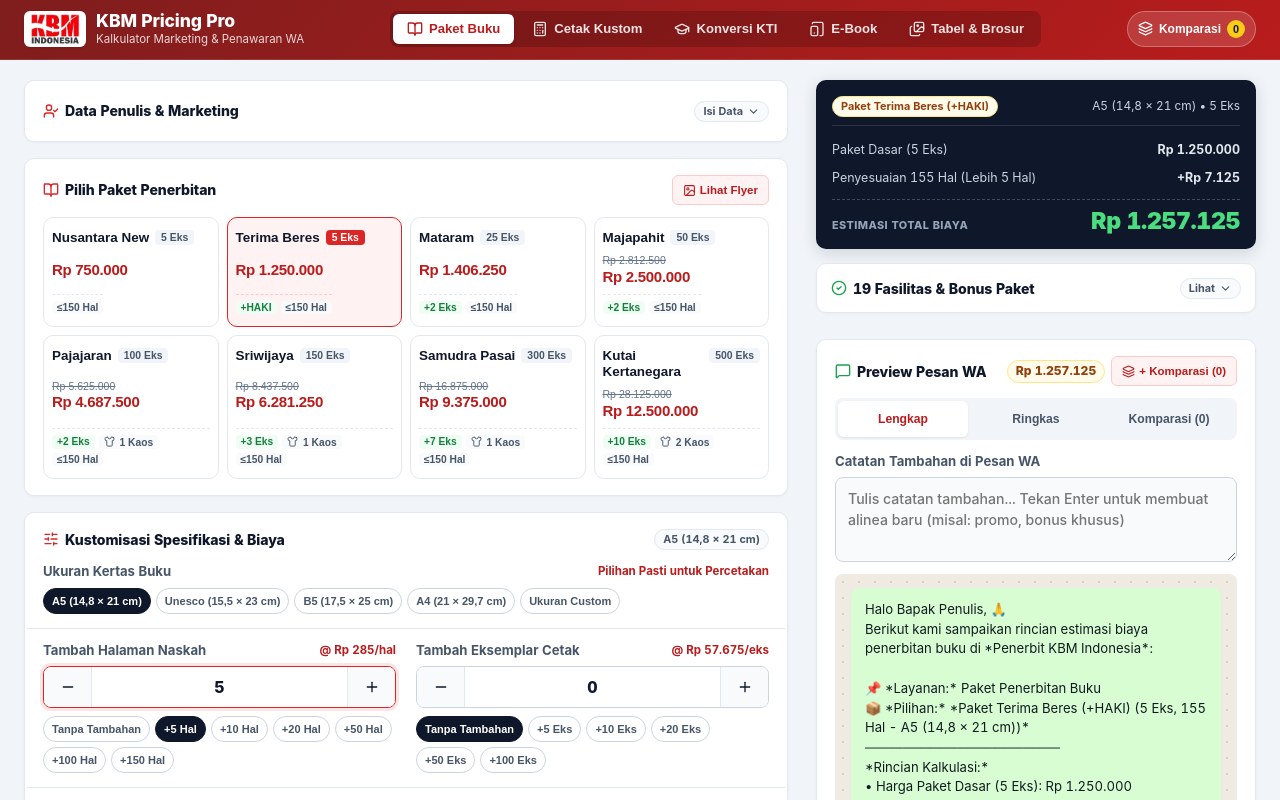
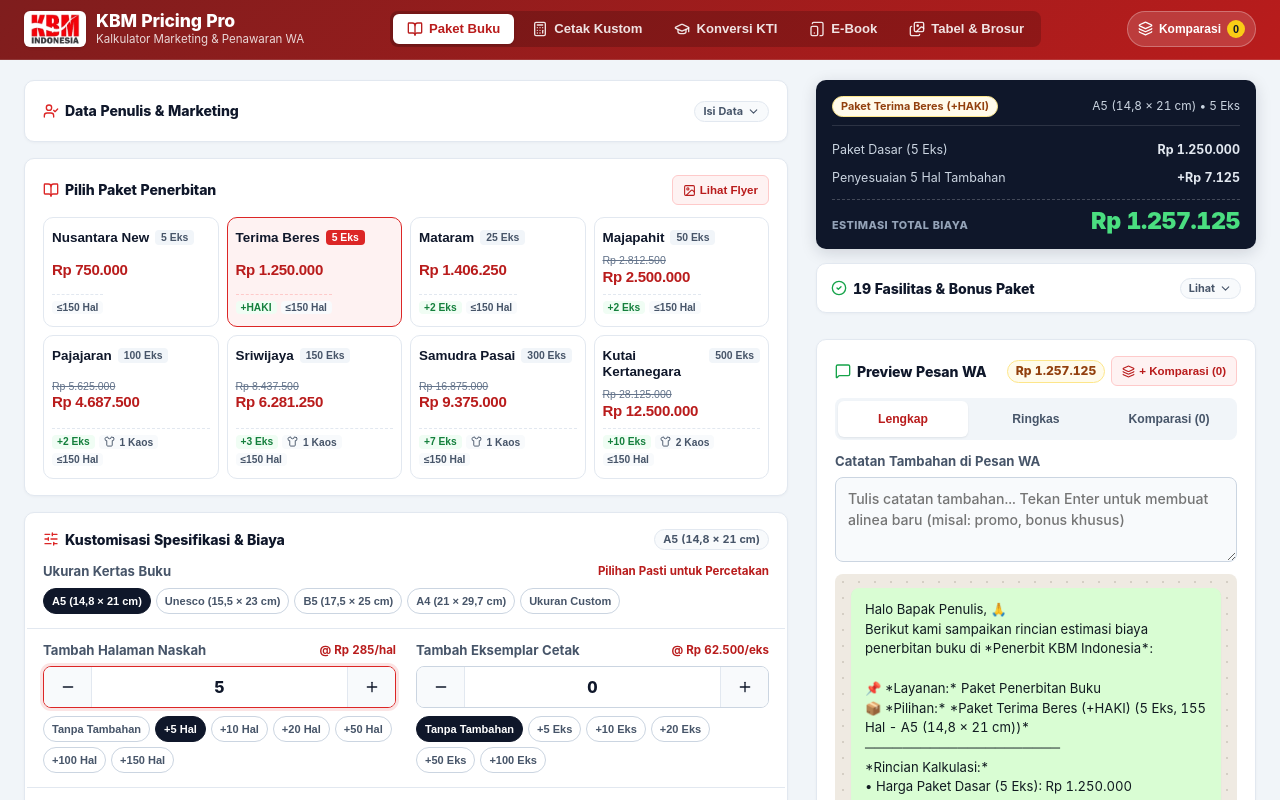
Before and after one commit to rasyiqi-code/KBMPricing-Memo, a Vue app: page / in a window 1280 px wide. Both pictures are taken after a click on the button 371 px from the left and 686 px from the top of the page. Shown: the top 800 px of the page. Built offline with nearby package versions, Linux system fonts and the light colour scheme.

Commit message:
fix(pricing): simplify extra pages text and align extra copies unit price to official price table

```diff
--- a/src/components/SummaryInvoice.vue
+++ b/src/components/SummaryInvoice.vue
@@ -37,7 +37,7 @@ const {
 
       <div v-if="pkgCalculation.totalExtraPageCost > 0" class="summary-row">
         <span class="summary-row-label">
-          Penyesuaian {{ pkgCalculation.actualPages }} Hal (Lebih {{ pkgCalculation.extraPages }} Hal)
+          Penyesuaian {{ pkgCalculation.extraPages }} Hal Tambahan
         </span>
         <span class="summary-row-val">+{{ formatRupiah(pkgCalculation.totalExtraPageCost) }}</span>
       </div>
--- a/src/composables/usePricingStore.js
+++ b/src/composables/usePricingStore.js
@@ -110,15 +110,8 @@ const pkgCalculation = computed(() => {
     totalExtraPageCost = extraPageCostPerBook * pkg.copies
   }
 
-  // Unit price for extra copies
-  let unitPriceExtraCopy = 0
-  if (isNusantaraOrTerimaBeres) {
-    const ratePerPage = paperCategory === 'A4' ? 450 : 285
-    const base150Unit = base150Tier.prices[qtyTier.colIndex]
-    unitPriceExtraCopy = base150Unit + extraPages * ratePerPage
-  } else {
-    unitPriceExtraCopy = pageTier.prices[qtyTier.colIndex] + pageTier.extraCostPerBook
-  }
+  // Unit price for extra copies (sesuai tabel daftar harga terbit buku)
+  const unitPriceExtraCopy = pageTier.prices[qtyTier.colIndex] + pageTier.extraCostPerBook
   const extraCopiesCount = Math.max(0, Number(pkgExtraCopies.value) || 0)
   const totalExtraCopiesCost = extraCopiesCount * unitPriceExtraCopy
 
@@ -488,11 +481,7 @@ function getActiveItemSummary() {
         `Harga Paket Dasar (${c.pkg.copies} Eks${c.pkg.bonusCopies ? ` + Bonus ${c.pkg.bonusCopies} Eks` : ''}): ${formatRupiah(c.pkg.price)}`,
         `Spesifikasi Ukuran Kertas: ${c.paperLabel}`,
         ...(c.totalExtraPageCost > 0
-          ? [
-              c.pkg.id === 'nusantara_new' || c.pkg.id === 'terima_beres'
-                ? `Penyesuaian ${c.extraPages} Hal Tambahan (@ ${formatRupiah(c.paperCategory === 'A4' ? 450 : 285)} × 5 eks): +${formatRupiah(c.totalExtraPageCost)}`
-                : `Penyesuaian ${c.actualPages} Hal (${c.pageTierLabel}): +${formatRupiah(c.totalExtraPageCost)}`
-            ]
+          ? [`Penyesuaian ${c.extraPages} Hal Tambahan: +${formatRupiah(c.totalExtraPageCost)}`]
           : []),
         ...(c.extraCopiesCount > 0
           ? [`Tambahan Cetak ${c.extraCopiesCount} Eks (@ ${formatRupiah(c.unitPriceExtraCopy)}): +${formatRupiah(c.totalExtraCopiesCost)}`]
```
